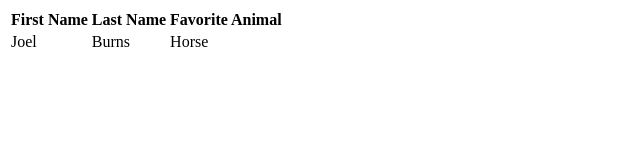
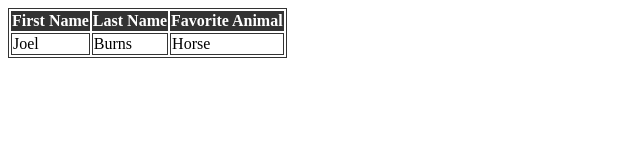
Before and after one commit to FR0ZENF1RE/html-exercise, a plain HTML site: page favorites.html in a window 1280 px wide. Shown: the whole page, without its empty margins (0-640 px from the left). Drawn offline with Linux system fonts and the light colour scheme.

Commit message:
add CSS to table

```diff
--- a/favorites.html
+++ b/favorites.html
@@ -6,6 +6,18 @@
     <meta charset="UTF-8">
     <meta name="viewport" content="width=device-width, initial-scale=1.0">
     <title>Document</title>
+    <style>
+        table,
+        td {
+            border: 1px solid #333;
+        }
+
+        thead,
+        tfoot {
+            background-color: #333;
+            color: #fff;
+        }
+    </style>
 </head>
 
 <body>
```
